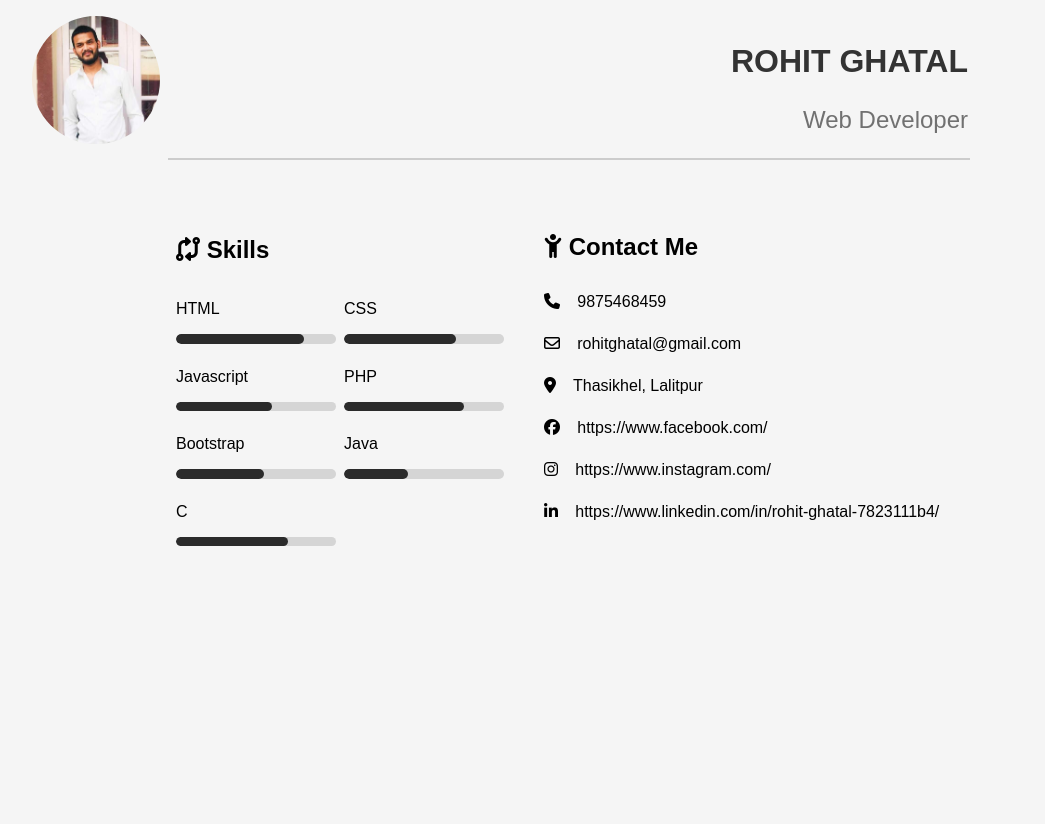
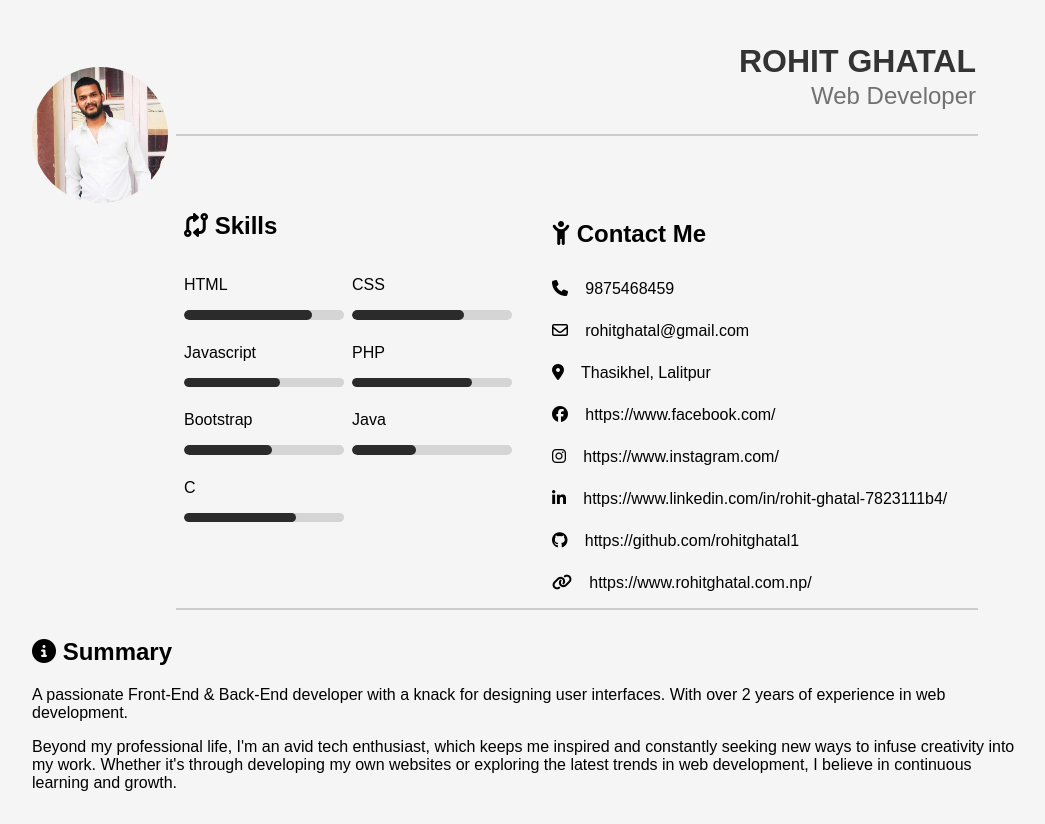
Before and after one commit to rohitghatal1/CVMaker-ReactJS, a React (Create React App) app: page / in a window 1280 px wide. Shown: the whole page, without its empty margins (108-1153 px from the left). Before the commit the page ends 800 px from the top, so only its background shows below. Built offline with nearby package versions, Linux system fonts and the light colour scheme.

Commit message:
added links and repostioned logo

```diff
--- a/src/allTemplates/CreativeTemplate/CreativeTemplate.js
+++ b/src/allTemplates/CreativeTemplate/CreativeTemplate.js
@@ -8,7 +8,7 @@ export default function CreativeTemplate() {
             <div className="CVContainer">
                 <section className="infoAndSkillsSection">
                     <div className="photo">
-                        <img src={personPhoto} alt="photo" />
+                        <img src={personPhoto} />
                     </div>
                     <div className="infoAndSkills">
                         <div className="personInfo">
@@ -66,10 +66,26 @@ export default function CreativeTemplate() {
                                     <span><i class="fab fa-facebook"></i> https://www.facebook.com/</span>
                                     <span><i class="fab fa-instagram"></i> https://www.instagram.com/</span>
                                     <span><i className="fa-brands fa-linkedin-in"></i> https://www.linkedin.com/in/rohit-ghatal-7823111b4/</span>
+                                    <span><i class="fa-brands fa-github"></i> https://github.com/rohitghatal1</span>
+                                    <span><i class="fa-solid fa-link"></i> https://www.rohitghatal.com.np/</span>
                                 </div>
                             </div>
                         </div>
+                        <hr />
                     </div>
+                </section>
+                <section className='summarySection'>
+                    <h2><i class="fa-solid fa-circle-info"></i> Summary</h2>
+                    <p>
+                        A passionate Front-End & Back-End developer with a knack for designing user interfaces.
+                        With over 2 years of experience in web development.
+                    </p>
+                    <p>
+                        Beyond my professional life, I'm an avid tech enthusiast, which keeps me inspired and
+                        constantly seeking new ways to infuse creativity into my work. Whether it's through
+                        developing my own websites or exploring the latest trends in web development, I believe in
+                        continuous learning and growth.
+                    </p>
                 </section>
             </div>
         </div>
--- a/src/allTemplates/CreativeTemplate/creativeTemplate.css
+++ b/src/allTemplates/CreativeTemplate/creativeTemplate.css
@@ -11,8 +11,9 @@
 }
 
 .infoAndSkillsSection .photo{
-    width: 8rem;
-    height: 8rem;
+    margin-top: 3.2rem;
+    width: 8.5rem;
+    height: 8.5rem;
     border-radius: 50%;
     overflow: hidden;
     object-fit: contain;
@@ -34,7 +35,9 @@
     color: #333333;
     text-transform: uppercase;
 }
+
 .infoAndSkillsSection .infoAndSkills .personInfo p{
+    margin-top: -24px;
     font-size: 1.5rem;
     color: #717171;
 }
@@ -70,7 +73,7 @@
 }
 
 .contactContainer{
-    margin-top: 2.3rem;
+    margin-top: 3rem;
     padding: 0.5rem;
     text-align: left;
 }
```
